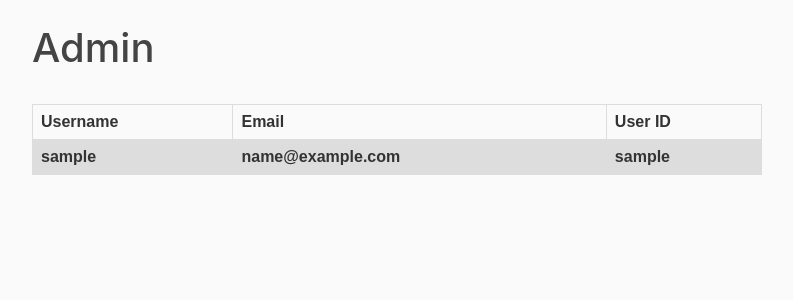
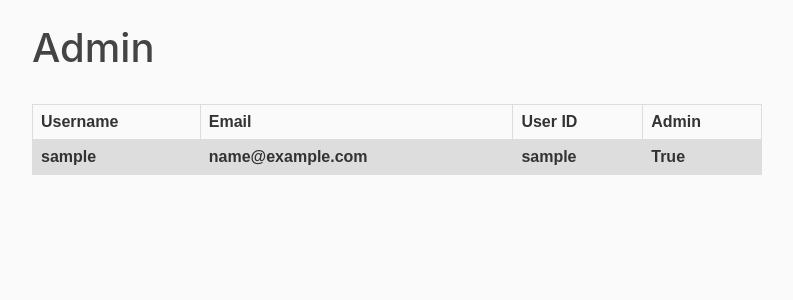
Before and after one commit to kjc1998/URL_Shortener, a Flask app: page /admin/1 in a window 1280 px wide. Shown: the part 56-356 px from the top of the page, without its empty margins (53-846 px from the left). Run offline with Flask 2, Linux system fonts and the light colour scheme; the visitor is signed in with stand-in values (Sample User, id 1); data comes from the database, SQL or seed files in the repository; lists and menus that the app fills with data are empty; some libraries are stand-ins or nearby versions.

Commit message:
admin functionalities

```diff
--- a/url_shortener/extensions.py
+++ b/url_shortener/extensions.py
@@ -7,4 +7,4 @@ db = SQLAlchemy()
 login_manager = LoginManager()
 bcrypt = Bcrypt()
 api = Api()
-admin_USERID = ["BSpxbMfqnp", "CkXOlAghhO"]
+admin_USERID = ["BSpxbMfqnp"]
--- a/url_shortener/routes.py
+++ b/url_shortener/routes.py
@@ -128,4 +128,18 @@ def admin(userID):
         flash('You have no access to this page', 'danger')
         return render_template('home.html')
     users = User.query.all()
-    return render_template('admin.html', users=users)
+    return render_template('admin.html', users=users, primaryAdmin=admin_USERID[0], currentUser=current_user)
+
+
+@app.route('/admin/<userid>', methods=['POST'])
+@login_required
+def setAdmin(userid):
+    changedUser = User.query.filter_by(user_id=userid).first()
+    if userid in admin_USERID:
+        admin_USERID.remove(userid)
+    elif userid not in admin_USERID:
+        admin_USERID.append(userid)
+    changedUser.admin = not changedUser.admin
+    db.session.commit()
+    users = User.query.all()
+    return render_template('admin.html', users=users, primaryAdmin=admin_USERID[0], currentUser=current_user)
--- a/url_shortener/templates/admin.html
+++ b/url_shortener/templates/admin.html
@@ -6,12 +6,44 @@
         <th>Username</th>
         <th>Email</th>
         <th>User ID</th>
+        <th>Admin</th>
     </tr>
     {% for user in users %}
     <tr>
         <th>{{ user.username }}</th>
         <th>{{ user.email }}</th>
         <th>{{ user.user_id }}</th>
+        {% if currentUser.user_id==primaryAdmin %}
+            {% if user.admin==True and user.user_id==primaryAdmin %}
+                <th>
+                    True<br>Primary Admin
+                </th>
+            {% elif user.admin==True and user.user_id!=primaryAdmin %}
+                <th>
+                    True
+                    <form action="{{ url_for('app.setAdmin', userid=user.user_id) }}" method="POST">
+                        <button>Remove Admin</button>
+                    </form>
+                </th>
+            {% else %}
+                <th>
+                    False
+                    <form action="{{ url_for('app.setAdmin', userid=user.user_id) }}" method="POST">
+                        <button>Set Admin</button>
+                    </form>
+                </th>
+            {% endif %}
+        {% else %}
+            {% if user.admin==True %}
+                <th>
+                    True
+                </th>
+                {% else %}
+                <th>
+                    False
+                </th>
+            {% endif %}
+        {% endif %}
     </tr>
     {% endfor %}
 </table>
```
